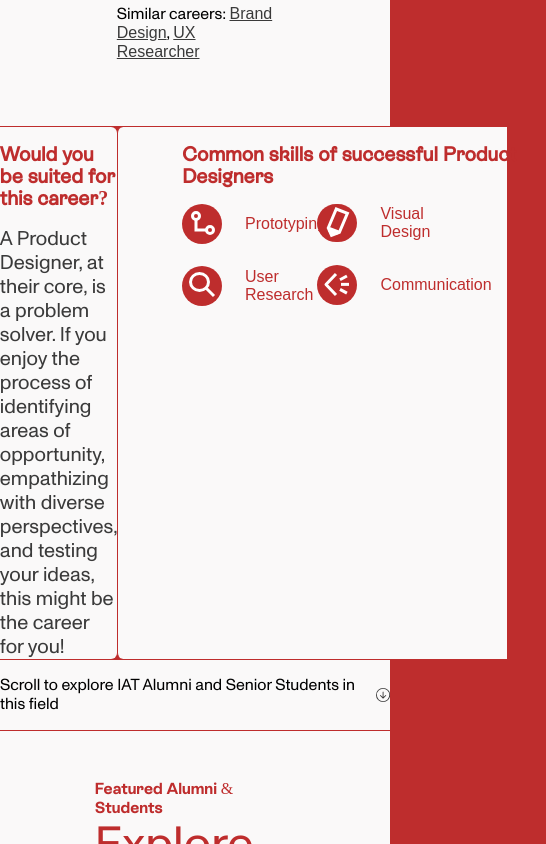
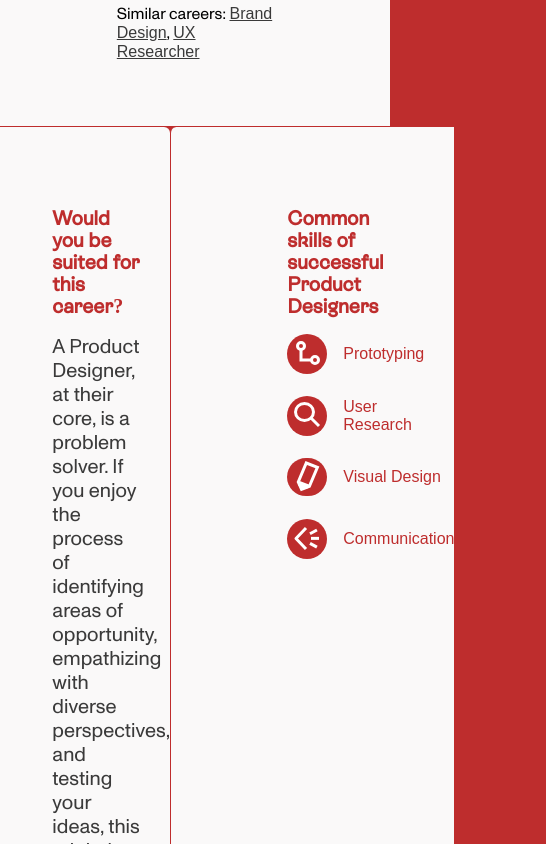
Before and after one commit to ncsung/SIAT-Side-Quest, a React (Vite) app in the folder siat-side-quests/: page / in a window 390 px wide. Shown: the part 1600-2444 px from the top of the page, 546 px wide, since content can reach past the window. Built offline with nearby package versions, Linux system fonts and the light colour scheme.

Commit message:
responsive content banner

```diff
--- a/siat-side-quests/src/App.jsx
+++ b/siat-side-quests/src/App.jsx
@@ -75,31 +75,38 @@ function App() {
 
             <div className="banner-section2">
               <div className="section2-panel left-panel">
-                <motion.div
-                lassName= "banner-section2-content-left"
+              <motion.div
+                className= "banner-section2-content-left"
                 initial={{ y: "40px", opacity: 0 }}
                 animate={{ y: "0", opacity: 1 }}
                 transition={{type: "spring", duration: 0.9, delay: 0.12}}
                 >
-                  <h2 className="content">Would you be suited for this career?</h2>
-                  <p className="content content-body darkgray-text">A Product Designer, at their core, is a problem solver. If you enjoy the process of identifying areas of opportunity,
+                  <h2 className="section2-content">Would you be suited for this career?</h2>
+                  <p className="section2-content darkgray-text">A Product Designer, at their core, is a problem solver. If you enjoy the process of identifying areas of opportunity,
                   empathizing with diverse perspectives, and testing your ideas,
                   this might be the career for you!</p>
                 </motion.div>
               </div>
+
               <div className="section2-panel right-panel">
               <motion.div
-                className="banner-section2-content-right"
+                className="section2-content"
                 initial={{ y: "40px", opacity: 0 }}
                 animate={{ y: "0", opacity: 1 }}
                 transition={{type: "spring", duration: 0.9, delay: 0.22}}
                 >
                   <h2>Common skills of successful Product Designers</h2>
                   <ul className="skillset-list">
-                    <li className= "skillset red-text"> <img src={prototypingIcon} alt="asdf" className="list-icon"></img> Prototyping</li>
-                    <li className= "skillset red-text"> <img src= {researchIcon} alt="asdf" className="list-icon"></img> User Research</li>
-                    <li className= "skillset red-text"> <img src= {visualDesignIcon} alt="asdf" className="list-icon"></img>Visual Design</li>
-                    <li className= "skillset red-text"> <img src= {communicationIcon} alt="asdf" className="list-icon"></img> Communication</li>
+                    <div className="skillset-row1">
+                      <li className= "skillset red-text"> <img src={prototypingIcon} alt="asdf" className="list-icon"></img> Prototyping</li>
+
+                      <li className= "skillset red-text"> <img src= {researchIcon} alt="asdf" className="list-icon"></img> User Research</li>
+                    </div>
+
+                    <div className="skillset-row2">
+                      <li className= "skillset red-text"> <img src= {visualDesignIcon} alt="asdf" className="list-icon"></img>Visual Design</li>
+                      <li className= "skillset red-text"> <img src= {communicationIcon} alt="asdf" className="list-icon"></img> Communication</li>
+                    </div>
                   </ul>
                 </motion.div>
               </div>
--- a/siat-side-quests/src/index.css
+++ b/siat-side-quests/src/index.css
@@ -271,31 +271,41 @@ section{
 .right-panel{
     border-radius: 6px 0 0 6px;
     border-left: 1px solid var(--primary-red);
-    padding: 0 2em 0 4em;
+    padding: 4em 0 3.4em var(--leftofNav-padding);
     width: 100%;
 }
 
 .left-panel{
+    display: flex;
     border-radius: 0 6px 6px 0;
-    padding: 0 0 0 var(--leftofNav-padding);
+    padding: 4em 0 3.4em var(--leftofNav-padding);
     width: 100%;
+
+}
+
+.section2-content{
+    width: 77%;
 }
 
 .skillset-list{
+    display: flex;
+    flex-direction: row;
+    flex-wrap: wrap;
+    justify-content: space-between;
     columns: 2;
     -webkit-columns: 2;
     -moz-columns: 2;
-    width: 70%;
+    width: 77%;
 }
 
 .skillset{
     display: flex;
     flex-direction: row;
     align-items: center;
-    width: fit-content;
-    gap: 23px;
+    gap: 1em;
     padding-bottom: 22px;
 }
+
 
 .skillset li{
     font-family:"ESRebondGrotesqueTRIAL-Medium";
```
